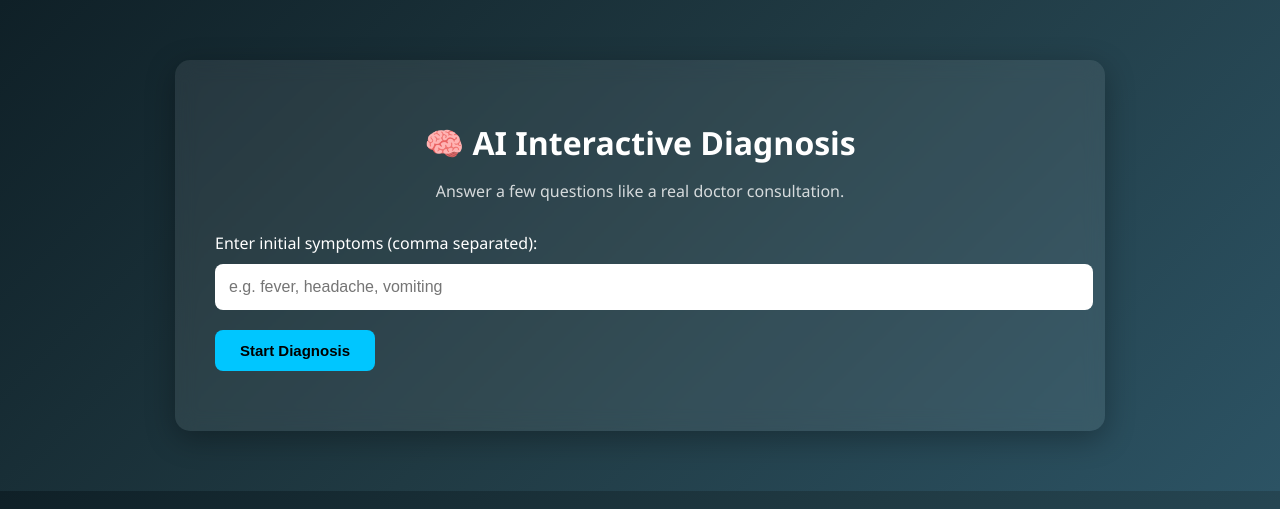
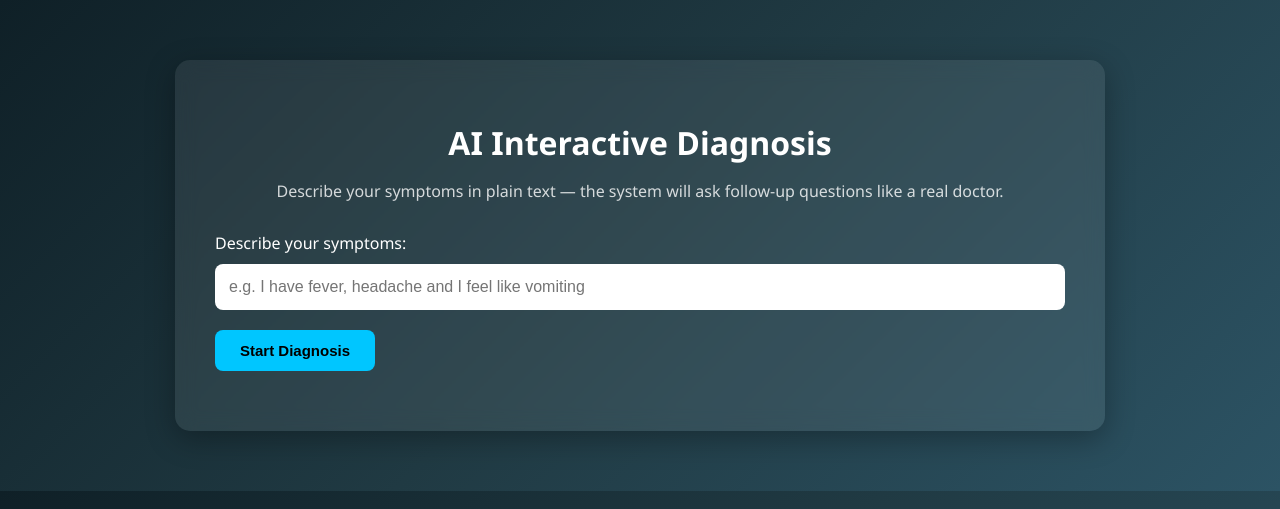
Before and after one commit to killerx1411/NABHAMODEL, a FastAPI app: page /interactive in a window 1280 px wide. Shown: the top 509 px of the page. Run offline with FastAPI, Linux system fonts and the light colour scheme; parts of the project's set-up code (start-up, migrations or seed data) failed here and were passed over.

Commit message:
working interactive com2

```diff
--- a/app/main.py
+++ b/app/main.py
@@ -12,7 +12,7 @@ from typing import List, Optional
 from contextlib import asynccontextmanager
 from langdetect import detect
 from fastapi.templating import Jinja2Templates
-from app.interactive_diagnosis import create_session, answer_question
+from app.interactive_diagnosis import create_session, answer_question, add_text_to_session
 import numpy as np
 import pandas as pd
 import joblib
@@ -134,13 +134,22 @@ class PredictResponse(BaseModel):
 # ─────────────────────────────────────────────────────────────
 # SCHEMAS - INTERACTIVE DIAGNOSIS
 # ─────────────────────────────────────────────────────────────
+
+# CHANGED: accepts free-text string instead of a list of symptoms
 class InteractiveStartRequest(BaseModel):
-    symptoms: List[str]
+    text: str
+
+    @field_validator("text")
+    @classmethod
+    def validate_text(cls, v):
+        if not v or not v.strip():
+            raise ValueError("Text cannot be empty.")
+        return v.strip()
 
     model_config = {
         "json_schema_extra": {
             "examples": [{
-                "symptoms": ["fever", "headache", "vomiting"]
+                "text": "I have fever, headache and vomiting"
             }]
         }
     }
@@ -157,6 +166,28 @@ class InteractiveAnswerRequest(BaseModel):
                 "session_id": "abc-123-def",
                 "symptom": "chills",
                 "answer": True
+            }]
+        }
+    }
+
+
+# NEW: schema for adding more free-text symptoms to an active session
+class InteractiveAddTextRequest(BaseModel):
+    session_id: str
+    text: str
+
+    @field_validator("text")
+    @classmethod
+    def validate_text(cls, v):
+        if not v or not v.strip():
+            raise ValueError("Text cannot be empty.")
+        return v.strip()
+
+    model_config = {
+        "json_schema_extra": {
+            "examples": [{
+                "session_id": "abc-123-def",
+                "text": "I also have chills and sweating"
             }]
         }
     }
@@ -322,7 +353,8 @@ def start_interactive_diagnosis(request: Request, body: InteractiveStartRequest)
     """
     Start an interactive diagnosis session.
 
-    The system will ask follow-up questions to narrow down the diagnosis,
+    Accepts free-text describing symptoms. The system extracts recognized symptoms,
+    then asks follow-up questions to narrow down the diagnosis,
     mimicking how a real doctor conducts a diagnostic interview.
 
     Returns:
@@ -335,35 +367,20 @@ def start_interactive_diagnosis(request: Request, body: InteractiveStartRequest)
     le = request.app.state.le
     symptom_list = request.app.state.symptom_list
 
-    # Validate minimum symptoms
-    if len(body.symptoms) < 1:
-        raise HTTPException(
-            status_code=400,
-            detail="Please provide at least 1 initial symptom to start."
-        )
-
-    # Normalize symptom names
- # Join user input into one lowercase string
-    text_input = " ".join(body.symptoms).lower()
-
-    # Extract matching symptoms from model vocabulary
-    recognized = [
-        symptom
-        for symptom in symptom_list
-        if symptom.lower() in text_input
-    ]
+    # CHANGED: extract symptoms from free-text using the shared helper
+    recognized = extract_symptoms_from_text(body.text, symptom_list)
 
     if len(recognized) < 1:
         raise HTTPException(
             status_code=422,
             detail={
-                "error": "No recognized symptoms",
-                "provided": body.symptoms,
-                "hint": "Use GET /symptoms to see valid symptom names"
+                "error": "No recognized symptoms found in your text.",
+                "provided_text": body.text,
+                "hint": "Try describing your symptoms more explicitly, e.g. 'I have fever and headache'."
             }
         )
 
-    # Create session
+    # Create session (unchanged)
     result = create_session(model, le, symptom_list, recognized)
 
     return result
@@ -393,6 +410,39 @@ def answer_interactive_question(request: Request, body: InteractiveAnswerRequest
             body.session_id,
             body.symptom,
             body.answer,
+            model,
+            le,
+            symptom_list
+        )
+        return result
+
+    except ValueError as e:
+        raise HTTPException(status_code=404, detail=str(e))
+
+
+# NEW: endpoint to add more free-text symptoms to an active session
+@app.post("/predict_interactive/add_text", tags=["Interactive Diagnosis"])
+def add_text_to_active_session(request: Request, body: InteractiveAddTextRequest):
+    """
+    Add more free-text symptoms to an active diagnosis session.
+
+    Extracts any new symptoms from the provided text and merges them into
+    the existing session without resetting it. Probabilities are recalculated.
+    The MCQ question flow is not affected.
+
+    Returns:
+        - session_id
+        - updated_predictions: Recalculated top 3 diseases
+        - new_symptoms_added: Symptoms extracted and added from the new text
+    """
+    model = request.app.state.model
+    le = request.app.state.le
+    symptom_list = request.app.state.symptom_list
+
+    try:
+        result = add_text_to_session(
+            body.session_id,
+            body.text,
             model,
             le,
             symptom_list
@@ -458,41 +508,30 @@ def interactive_demo_page():
             border-radius: 5px;
             cursor: pointer;
         }
-        .btn-yes {
-            background: #28a745;
-            color: white;
-        }
-        .btn-no {
-            background: #dc3545;
-            color: white;
-        }
-        .btn-start {
-            background: #007bff;
-            color: white;
-        }
+        .btn-yes { background: #28a745; color: white; }
+        .btn-no { background: #dc3545; color: white; }
+        .btn-start { background: #007bff; color: white; }
+        .btn-add { background: #6f42c1; color: white; }
         input {
             width: 100%;
             padding: 10px;
             font-size: 16px;
             border: 2px solid #ddd;
             border-radius: 5px;
+            box-sizing: border-box;
         }
-        .complete {
-            background: #d4edda;
-            padding: 20px;
-            border-radius: 5px;
-            margin: 20px 0;
-        }
+        .complete { background: #d4edda; padding: 20px; border-radius: 5px; margin: 20px 0; }
+        .add-text-box { background: #f0e6ff; padding: 15px; border-radius: 5px; margin: 20px 0; }
     </style>
 </head>
 <body>
     <div class="container">
         <h1>🏥 Interactive Disease Diagnosis</h1>
-        <p>This system asks follow-up questions to narrow down your diagnosis, like a real doctor.</p>
+        <p>Describe your symptoms in plain text. The system will ask follow-up questions to narrow down your diagnosis.</p>
 
         <div id="step1" class="step">
-            <h3>Step 1: Enter your initial symptoms</h3>
-            <input type="text" id="symptoms" placeholder="e.g., fever, headache, vomiting (comma-separated)">
+            <h3>Step 1: Describe your symptoms</h3>
+            <input type="text" id="symptoms" placeholder="e.g., I have fever, headache and feel like vomiting">
             <br><br>
             <button class="btn-start" onclick="startDiagnosis()">Start Diagnosis</button>
         </div>
@@ -500,6 +539,13 @@ def interactive_demo_page():
         <div id="step2" class="step" style="display:none;">
             <h3>Current Predictions:</h3>
             <div id="predictions" class="predictions"></div>
+
+            <div class="add-text-box">
+                <strong>Add More Symptoms:</strong>
+                <input type="text" id="addTextInput" placeholder="e.g., I also have chills and sweating">
+                <br><br>
+                <button class="btn-add" onclick="addMoreSymptoms()">➕ Add Symptoms</button>
+            </div>
 
             <div id="questionBox" class="question" style="display:none;">
                 <strong>Question:</strong>
@@ -522,20 +568,21 @@ def interactive_demo_page():
         let currentSymptom = null;
 
         async function startDiagnosis() {
-            const symptoms = document.getElementById('symptoms').value.split(',').map(s => s.trim());
+            const text = document.getElementById('symptoms').value.trim();
+            if (!text) return;
 
             const response = await fetch('/predict_interactive/start', {
                 method: 'POST',
                 headers: {'Content-Type': 'application/json'},
-                body: JSON.stringify({symptoms})
+                body: JSON.stringify({ text })
             });
 
             const data = await response.json();
+            if (!response.ok) { alert(JSON.stringify(data.detail)); return; }
+
             sessionId = data.session_id;
-
             document.getElementById('step1').style.display = 'none';
             document.getElementById('step2').style.display = 'block';
-
             displayResults(data);
         }
 
@@ -543,24 +590,40 @@ def interactive_demo_page():
             const response = await fetch('/predict_interactive/answer', {
                 method: 'POST',
                 headers: {'Content-Type': 'application/json'},
-                body: JSON.stringify({
-                    session_id: sessionId,
-                    symptom: currentSymptom,
-                    answer: answer
-                })
+                body: JSON.stringify({ session_id: sessionId, symptom: currentSymptom, answer })
             });
-
             const data = await response.json();
             displayResults(data);
+        }
+
+        async function addMoreSymptoms() {
+            const text = document.getElementById('addTextInput').value.trim();
+            if (!text) return;
+
+            const response = await fetch('/predict_interactive/add_text', {
+                method: 'POST',
+                headers: {'Content-Type': 'application/json'},
+                body: JSON.stringify({ session_id: sessionId, text })
+            });
+            const data = await response.json();
+            if (!response.ok) { alert(JSON.stringify(data.detail)); return; }
+
+            document.getElementById('addTextInput').value = '';
+
+            // Update predictions display with the returned updated_predictions
+            const predictions = data.updated_predictions;
+            let html = '';
+            predictions.forEach(p => {
+                html += `<div class="disease"><strong>${p.rank}. ${p.disease}</strong> — ${p.confidence}% confidence</div>`;
+            });
+            document.getElementById('predictions').innerHTML = html;
         }
 
         function displayResults(data) {
             const predictions = data.current_predictions || data.final_predictions;
             let html = '';
             predictions.forEach(p => {
-                html += `<div class="disease">
-                    <strong>${p.rank}. ${p.disease}</strong> — ${p.confidence}% confidence
-                </div>`;
+                html += `<div class="disease"><strong>${p.rank}. ${p.disease}</strong> — ${p.confidence}% confidence</div>`;
             });
             document.getElementById('predictions').innerHTML = html;
 
--- a/app/templates/interactive.html
+++ b/app/templates/interactive.html
@@ -35,7 +35,7 @@
         margin-bottom: 30px;
     }
 
-    input {
+    input[type="text"] {
         width: 100%;
         padding: 14px;
         font-size: 16px;
@@ -43,6 +43,8 @@
         border: none;
         margin-top: 10px;
         margin-bottom: 20px;
+        box-sizing: border-box;
+        color: #1a1a2e;
     }
 
     button {
@@ -121,22 +165,39 @@
 
 <div class="container">
 
-    <h1>🧠 AI Interactive Diagnosis</h1>
-    <p class="subtitle">Answer a few questions like a real doctor consultation.</p>
+    <h1>AI Interactive Diagnosis</h1>
+    <p class="subtitle">Describe your symptoms in plain text — the system will ask follow-up questions like a real doctor.</p>
 
+    <!-- Step 1: free-text entry -->
     <div id="step1">
-        <label>Enter initial symptoms (comma separated):</label>
-        <input type="text" id="symptomsInput" placeholder="e.g. fever, headache, vomiting">
+        <label>Describe your symptoms:</label>
+        <input type="text" id="symptomsInput"
+               placeholder="e.g. I have fever, headache and I feel like vomiting">
         <button class="primary" onclick="startDiagnosis()">Start Diagnosis</button>
     </div>
 
     <div id="loading" class="loading" style="display:none;">
-        ⏳ Processing...
+        Processing...
     </div>
 
+    <!-- Step 2: session active -->
     <div id="results" style="display:none;">
+
+        <!-- Live predictions -->
         <div class="predictions" id="predictionsBox"></div>
 
+        <!-- Add More Symptoms panel (always shown while session is active) -->
+        <div class="add-text-panel" id="addTextPanel">
+            <h4>➕ Add More Symptoms</h4>
+            <div class="row">
+                <input type="text" id="addTextInput"
+                       placeholder="e.g. I also have chills and sweating">
+                <button class="add-btn" onclick="addMoreSymptoms()">Add</button>
+            </div>
+            <div class="added-notice" id="addedNotice"></div>
+        </div>
+
+        <!-- MCQ question -->
         <div class="question-box" id="questionBox" style="display:none;">
             <div id="questionText"></div>
             <br>
@@ -161,15 +223,13 @@
 let sessionId = null;
 let currentSymptom = null;
 
+// ── Start session with free-text ──────────────────────────────
 async function startDiagnosis() {
-
-    const input = document.getElementById("symptomsInput").value;
-    if (!input.trim()) {
-        showError("Please enter at least one symptom.");
+    const text = document.getElementById("symptomsInput").value.trim();
+    if (!text) {
+        showError("Please describe your symptoms first.");
         return;
     }
-
-    const symptoms = input.split(",").map(s => s.trim());
 
     toggleLoading(true);
     clearError();
@@ -178,7 +238,8 @@ async function startDiagnosis() {
         const response = await fetch("/predict_interactive/start", {
             method: "POST",
             headers: {"Content-Type": "application/json"},
-            body: JSON.stringify({symptoms})
+            // CHANGED: send { text } instead of { symptoms }
+            body: JSON.stringify({ text })
         });
 
         const data = await response.json();
@@ -231,10 +292,48 @@ async function submitAnswer(answer) {
     toggleLoading(false);
 }
 
-function renderResponse(data) {
+// ── Add more free-text symptoms during active session ─────────
+async function addMoreSymptoms() {
+    const text = document.getElementById("addTextInput").value.trim();
+    if (!text) return;
 
-    const predictions = data.current_predictions || data.final_predictions;
+    const noticeEl = document.getElementById("addedNotice");
+    noticeEl.textContent = "Adding…";
 
+    try {
+        const response = await fetch("/predict_interactive/add_text", {
+            method: "POST",
+            headers: {"Content-Type": "application/json"},
+            body: JSON.stringify({ session_id: sessionId, text })
+        });
+
+        const data = await response.json();
+
+        if (!response.ok) {
+            throw new Error(JSON.stringify(data.detail));
+        }
+
+        // Clear input
+        document.getElementById("addTextInput").value = "";
+
+        // Update predictions in-place (no page reload)
+        renderPredictions(data.updated_predictions);
+
+        // Show feedback about what was added
+        if (data.new_symptoms_added && data.new_symptoms_added.length > 0) {
+            noticeEl.textContent = "Added: " + data.new_symptoms_added.join(", ");
+        } else {
+            noticeEl.textContent = "No new recognizable symptoms found in that text.";
+        }
+
+    } catch (err) {
+        showError("Error: " + err.message);
+        noticeEl.textContent = "";
+    }
+}
+
+// ── Render helpers ────────────────────────────────────────────
+function renderPredictions(predictions) {
     let html = "";
     predictions.forEach(p => {
         html += `
@@ -244,28 +343,32 @@ function renderResponse(data) {
             </div>
         `;
     });
+    document.getElementById("predictionsBox").innerHTML = html;
+}
 
-    document.getElementById("predictionsBox").innerHTML = html;
+function renderResponse(data) {
+    const predictions = data.current_predictions || data.final_predictions;
+    renderPredictions(predictions);
 
     if (data.status === "questioning" && data.next_question) {
-
         document.getElementById("questionBox").style.display = "block";
         document.getElementById("completeBox").style.display = "none";
-
         document.getElementById("questionText").innerText = data.next_question.question;
         currentSymptom = data.next_question.symptom;
 
     } else {
-
         document.getElementById("questionBox").style.display = "none";
         document.getElementById("completeBox").style.display = "block";
-
         document.getElementById("stopReason").innerText = data.stop_reason || "Diagnosis finished.";
         document.getElementById("questionsAsked").innerText =
             "Questions asked: " + (data.questions_asked || 0);
+
+        // Hide the add-text panel once diagnosis is complete
+        document.getElementById("addTextPanel").style.display = "none";
     }
 }
 
+// ── Utility ───────────────────────────────────────────────────
 function toggleLoading(state) {
     document.getElementById("loading").style.display = state ? "block" : "none";
 }
```
Also changed, not shown: other parts of app/templates/interactive.html (+49 -6 lines), app/interactive_diagnosis.py (+78 -0 lines).
